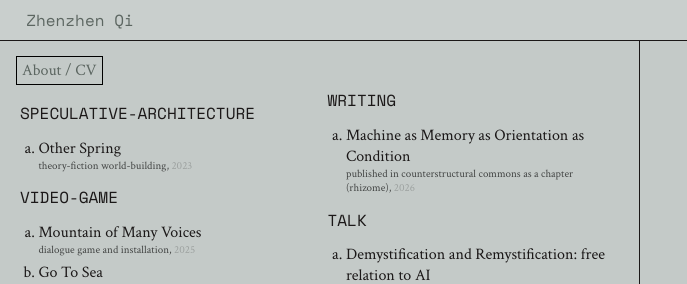
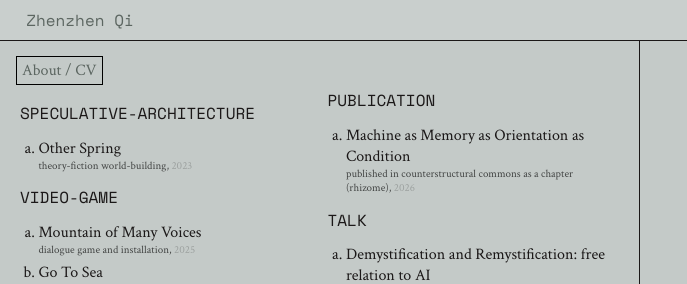
Before and after one commit to zhenzhenqi/zhenzhenqi, a Jekyll site: the page built from index.md, in a window 1280 px wide. Shown: the top 284 px of the page, without its empty margins (0-687 px from the left). Built offline with Jekyll 4.4.1, drawn with Linux system fonts in a browser that asks for light colours.

Commit message:
Change section title from 'writing' to 'publication'

```diff
--- a/_includes/project-list.html
+++ b/_includes/project-list.html
@@ -26,7 +26,7 @@
     </ul>
   </div>
   <div class="type-group">
-    <div class="section-title">writing</div>
+    <div class="section-title">publication</div>
     <ul>
       <li><a href="{{ '/writing/machine-as-memory-as-orientation-as-condition/' | relative_url }}"><div class="project-title">Machine as Memory as Orientation as Condition</div></a><div class="project-subtext">Published in Counterstructural Commons as a chapter (Rhizome), <span class="time">2026</span></div></li>
     </ul>
```
